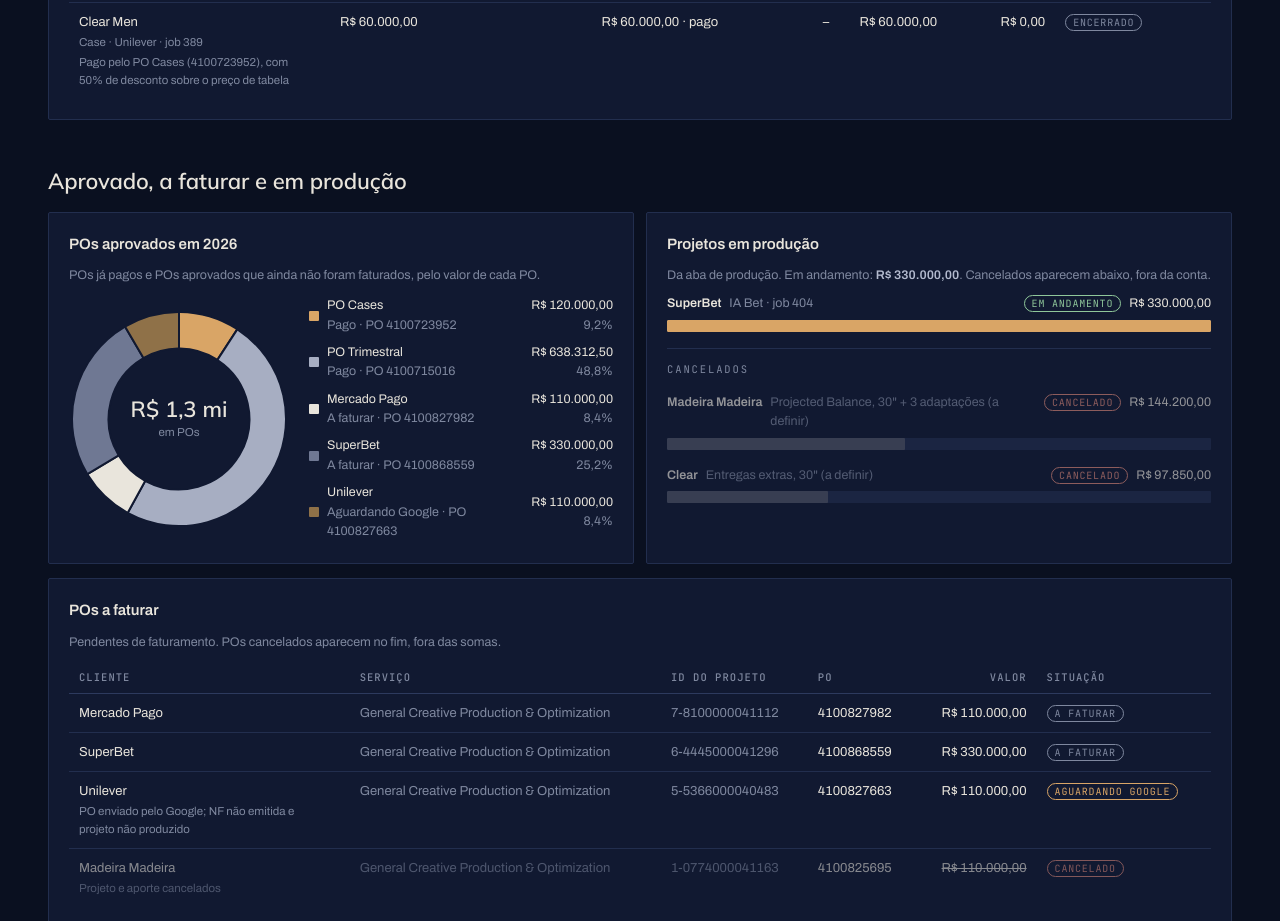
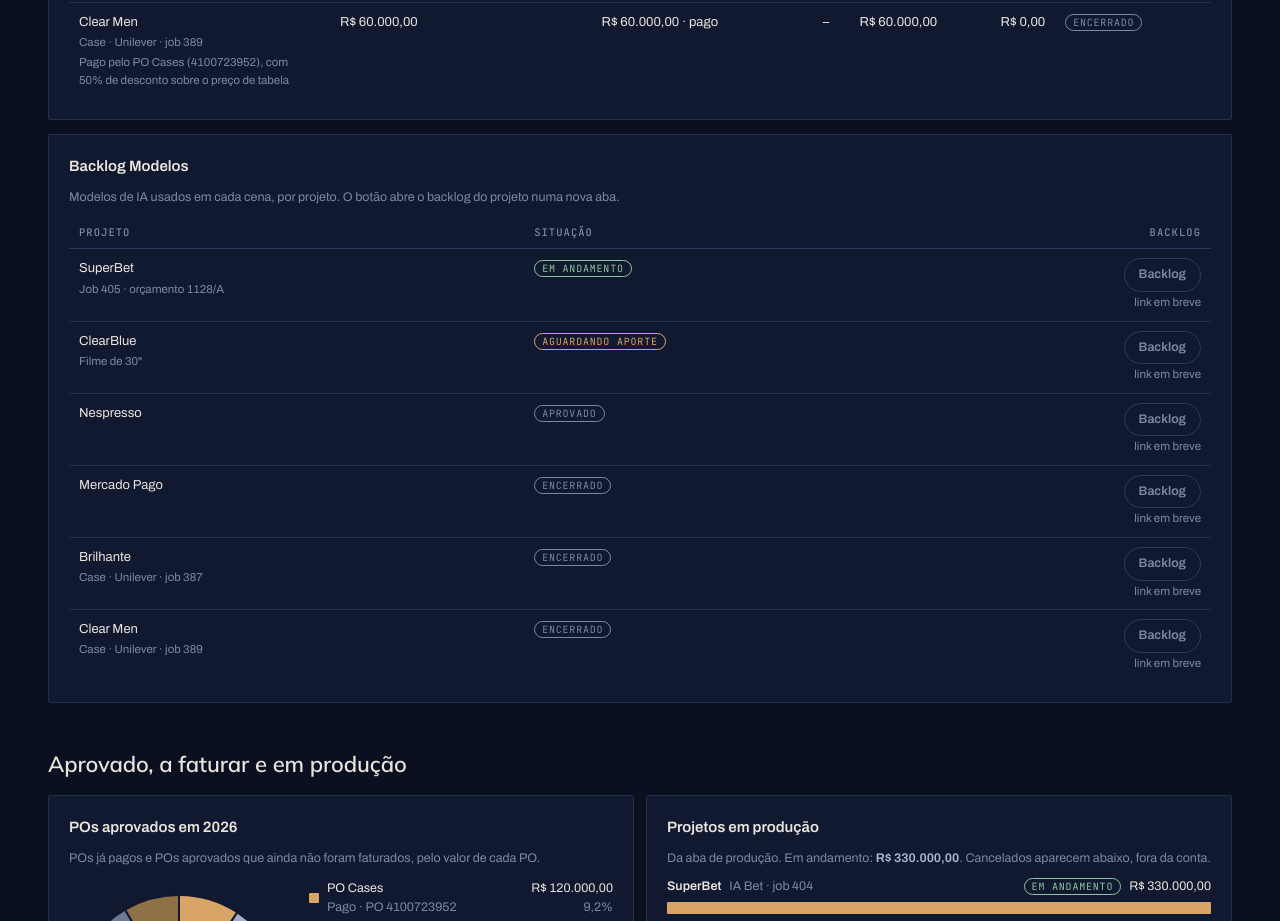
Before and after one commit to InsulaAI/google-account, a plain HTML site: page index.html in a window 1280 px wide. Shown: the part 2757-3678 px from the top of the page. Drawn offline with Linux system fonts and the light colour scheme.

Commit message:
Tabela Backlog Modelos com um botão por projeto
Fica abaixo de "Detalhe por projeto". Cada botão abre o backlog de modelos
do projeto (backlog_url em manual.json); sem link, fica desativado com
"link em breve".

Co-Authored-By: Claude Opus 5.5 <noreply@anthropic.com>
Claude-Session: https://claude.ai/code/session_01GGZ1ytw466APPPgRApWykT

```diff
--- a/dados.json
+++ b/dados.json
@@ -1,5 +1,5 @@
 {
- "atualizado_em": "2026-11-18T19:34:30Z",
+ "atualizado_em": "2026-11-18T19:38:59Z",
  "origem": {
   "cuentas": "2026-09-25T20:29:02.947Z",
   "latam": "2026-11-03T21:28:24.866Z",
@@ -987,6 +987,7 @@
    "aporte": null,
    "executado": 239816.7,
    "nota": "",
+   "backlog_url": "",
    "aprovado": 490445,
    "saldo": 250628.3
   },
@@ -1002,6 +1003,7 @@
    "aporte": 117420,
    "executado": null,
    "nota": "Contrato de R$ 117.420, NF ainda não liberada. O cliente pediu também uma redução de 15\". O Google vai mandar um novo aporte para este projeto, sem usar o saldo.",
+   "backlog_url": "",
    "aprovado": 117420,
    "saldo": null
   },
@@ -1017,6 +1019,7 @@
    "aporte": null,
    "executado": null,
    "nota": "100% pago pela contingência: R$ 157.705,41 do projeto e R$ 48.338,83 do adicional Klike",
+   "backlog_url": "",
    "aprovado": 206044.24,
    "saldo": null
   },
@@ -1032,6 +1035,7 @@
    "aporte": null,
    "executado": null,
    "nota": "Contingência para extra de cor, mix, créditos de IA, roteiro e semana extra",
+   "backlog_url": "",
    "aprovado": 158218.82,
    "saldo": null
   },
@@ -1047,6 +1051,7 @@
    "aporte": null,
    "executado": 60000,
    "nota": "Pago pelo PO Cases (4100723952), com 50% de desconto sobre o preço de tabela",
+   "backlog_url": "",
    "aprovado": 60000,
    "saldo": 0
   },
@@ -1062,6 +1067,7 @@
    "aporte": null,
    "executado": 60000,
    "nota": "Pago pelo PO Cases (4100723952), com 50% de desconto sobre o preço de tabela",
+   "backlog_url": "",
    "aprovado": 60000,
    "saldo": 0
   }
--- a/index.html
+++ b/index.html
@@ -93,6 +93,11 @@ h3{font-family:var(--sans);font-weight:600;font-size:15px}
 .pbar.has-mark{padding-bottom:14px}
 .tick-sw{background:var(--amber);width:2px;height:12px;border-radius:0}
 td .nt{display:block;color:var(--text-3);font-size:11.5px;white-space:normal;max-width:34ch;margin-top:2px}
+.btn{display:inline-block;font:inherit;font-size:12.5px;font-weight:600;padding:6px 14px;border-radius:999px;border:1px solid var(--amber);background:var(--amber);color:var(--ground);text-decoration:none;cursor:pointer}
+.btn:hover{filter:brightness(1.08)}
+.btn:focus-visible{outline:2px solid var(--text);outline-offset:2px}
+.btn:disabled{background:transparent;color:var(--text-3);border-color:var(--line-2);cursor:not-allowed}
+td.num .nt{margin-left:auto}
 .flag{font-family:var(--mono);font-size:9.5px;letter-spacing:.08em;text-transform:uppercase;color:var(--amber);margin-left:6px;white-space:nowrap}
 .bar{display:grid;gap:6px}
 .bar.off{opacity:.6}
@@ -187,6 +192,14 @@ footer{color:var(--text-3);font-size:12.5px;border-top:1px solid var(--line);pad
       <div class="tw"><table>
         <thead><tr><th>Projeto</th><th class="num">Aprovado</th><th class="num">Faturamento</th><th class="num">Contingência</th><th class="num">Executado</th><th class="num">Saldo</th><th>Situação</th></tr></thead>
         <tbody id="projetos-tabela"></tbody>
+      </table></div>
+    </div>
+    <div class="card" id="backlog">
+      <h3>Backlog Modelos</h3>
+      <p class="note">Modelos de IA usados em cada cena, por projeto. O botão abre o backlog do projeto numa nova aba.</p>
+      <div class="tw"><table>
+        <thead><tr><th>Projeto</th><th>Situação</th><th class="num">Backlog</th></tr></thead>
+        <tbody id="backlog-tabela"></tbody>
       </table></div>
     </div>
   </section>
@@ -520,6 +533,21 @@ footer{color:var(--text-3);font-size:12.5px;border-top:1px solid var(--line);pad
         el('td', 'num', p.executado != null ? money(p.executado) : '–'), el('td', 'num', p.saldo != null ? money(p.saldo) : '–'), sit);
       tb.appendChild(tr);
     }
+    const bt = document.getElementById('backlog-tabela'); bt.replaceChildren();
+    for (const p of P) {
+      const tr = el('tr'), nome = el('td', '', p.projeto);
+      if (p.detalhe) nome.appendChild(el('span', 'nt', p.detalhe));
+      const sit = el('td'); sit.appendChild(el('span', 'chip ' + (cls[p.situacao] || 'neutral'), p.situacao));
+      const acao = el('td', 'num');
+      if (p.backlog_url) {
+        const a = el('a', 'btn', 'Backlog'); a.href = p.backlog_url; a.target = '_blank'; a.rel = 'noopener';
+        acao.appendChild(a);
+      } else {
+        const b = el('button', 'btn', 'Backlog'); b.type = 'button'; b.disabled = true; b.title = 'Link em breve';
+        acao.append(b, el('span', 'nt', 'link em breve'));
+      }
+      tr.append(nome, sit, acao); bt.appendChild(tr);
+    }
   }
 
   function drawAll() {
```
Also changed, not shown: manual.json (+12 -6 lines), 2 other files.
